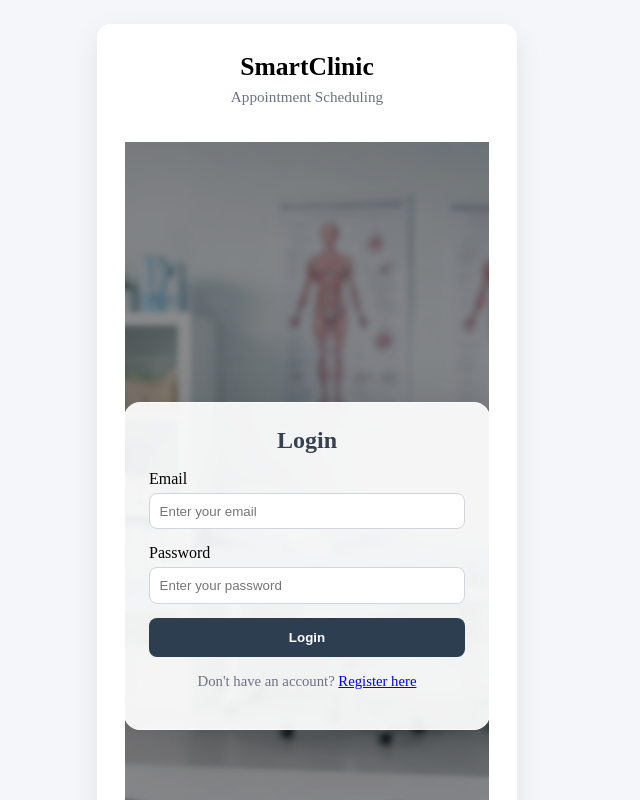
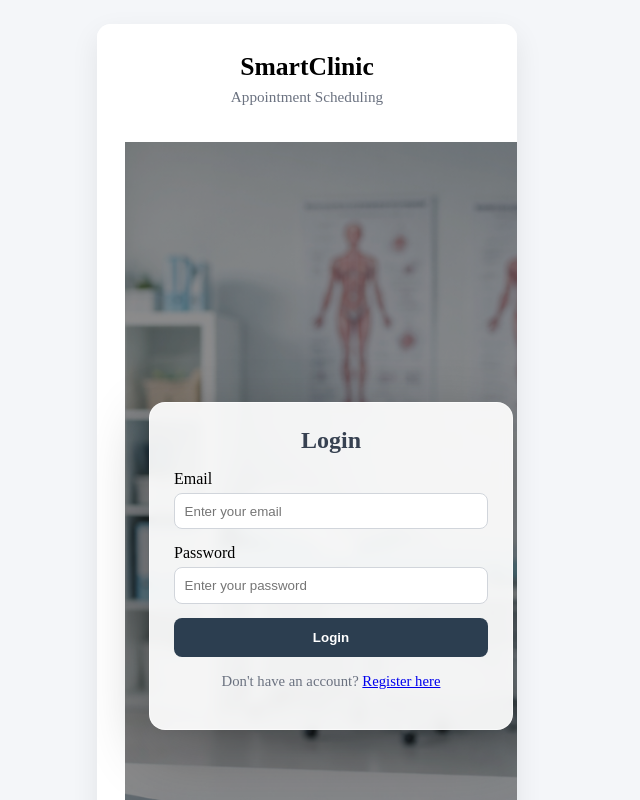
Before and after one commit to AdrianoLMedeiros/Smart-Clinic, a Vue app in the folder frontend/: page /login in a window 1280 px wide. Shown: the top 800 px of the page, without its empty margins (333-973 px from the left). Built offline with nearby package versions, Linux system fonts and the light colour scheme; no server answers.

Commit message:
fixed  login page bg image layout

```diff
--- a/frontend/src/pages/LoginPage.vue
+++ b/frontend/src/pages/LoginPage.vue
@@ -3,8 +3,6 @@ import { ref } from "vue";
 import { useRouter } from "vue-router";
 import { useAuthStore } from "@/stores/auth";
 import { login } from "@/services/auth";
-
-import bgUrl from "@/assets/login-bg.png";
 
 const router = useRouter();
 const auth = useAuthStore();
@@ -42,13 +40,10 @@ async function handleLogin() {
 </script>
 
 <template>
-  <!-- Fundo da página -->
-  <div class="page" :style="{ backgroundImage: `url(${bgUrl})` }">
-    <!-- Overlay para contraste -->
-    <div class="overlay" />
-
-    <!-- Card -->
-    <div class="card" role="region" aria-label="Login">
+  <!-- WRAPPER FULLSCREEN -->
+  <div class="login-page">
+    <!-- CARD -->
+    <div class="login-card">
       <h2 class="title">Login</h2>
 
       <form @submit.prevent="handleLogin" class="form">
@@ -90,41 +85,46 @@ async function handleLogin() {
 </template>
 
 <style scoped>
-/* Página inteira com background */
-.page {
+/* FULLSCREEN BACKGROUND */
+.login-page {
   min-height: 100vh;
-  display: grid;
-  place-items: center;
+  width: 100%;
+
+  display: flex;
+  justify-content: center;
+  align-items: center;
+
   padding: 24px;
+  position: relative;
 
+  background-image: url("@/assets/login-bg.png");
   background-size: cover;
   background-position: center;
   background-repeat: no-repeat;
-
-  position: relative;
-  overflow: hidden;
 }
 
-/* Overlay para legibilidade do card */
-.overlay {
+/* OVERLAY (pra dar contraste no card) */
+.login-page::before {
+  content: "";
   position: absolute;
   inset: 0;
   background: rgba(0, 0, 0, 0.45);
-  backdrop-filter: blur(2px);
 }
 
-/* Card central */
-.card {
-  position: relative; /* acima do overlay */
+/* CARD POR CIMA DO OVERLAY */
+.login-card {
+  position: relative;
   z-index: 1;
 
   width: min(420px, 100%);
   padding: 24px;
+
   border-radius: 16px;
+  background: rgba(255, 255, 255, 0.92);
+  backdrop-filter: blur(6px);
 
-  background: rgba(255, 255, 255, 0.92);
-  border: 1px solid rgba(255, 255, 255, 0.55);
-  box-shadow: 0 20px 60px rgba(0, 0, 0, 0.25);
+  border: 1px solid rgba(255, 255, 255, 0.6);
+  box-shadow: 0 20px 60px rgba(0, 0, 0, 0.3);
 }
 
 .title {
```
